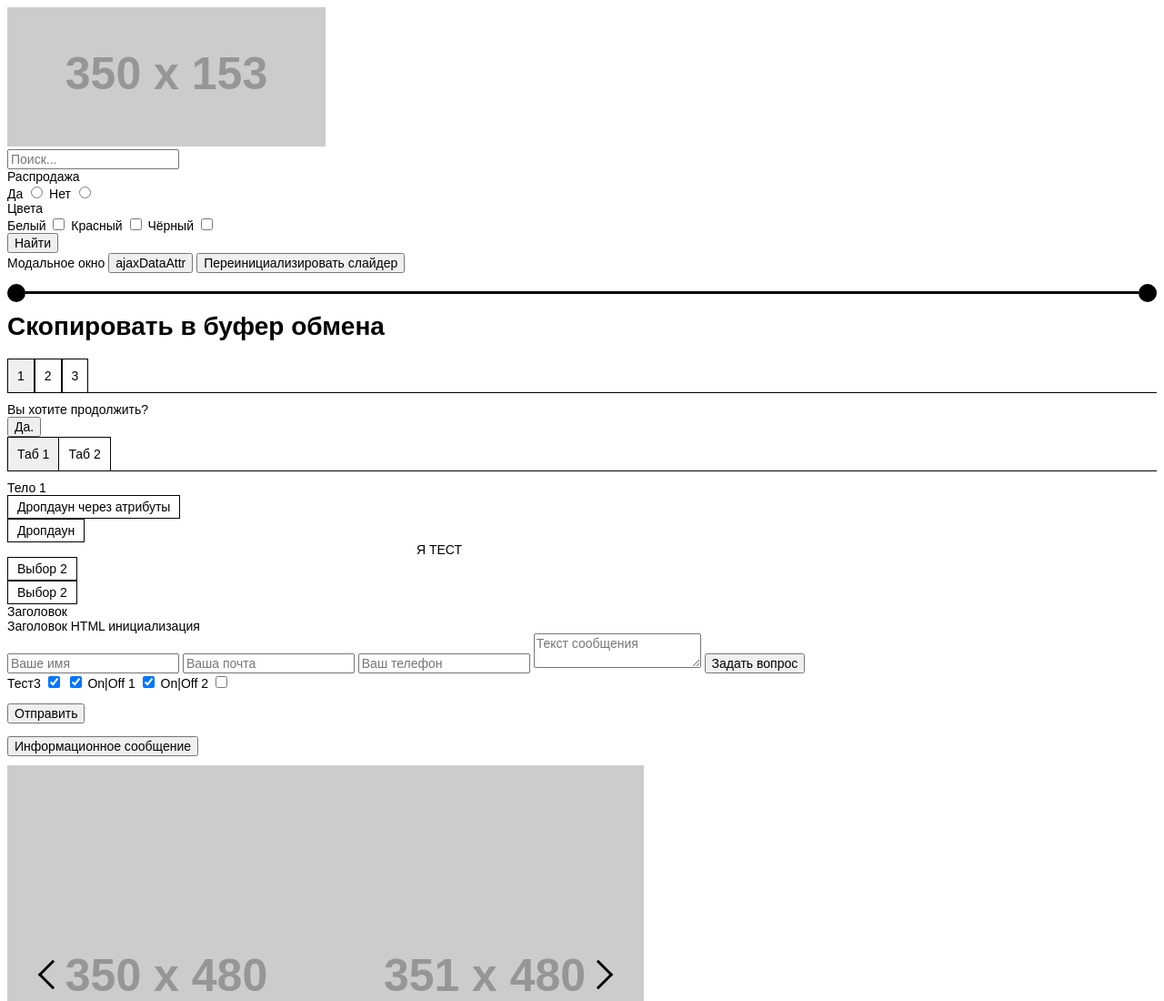
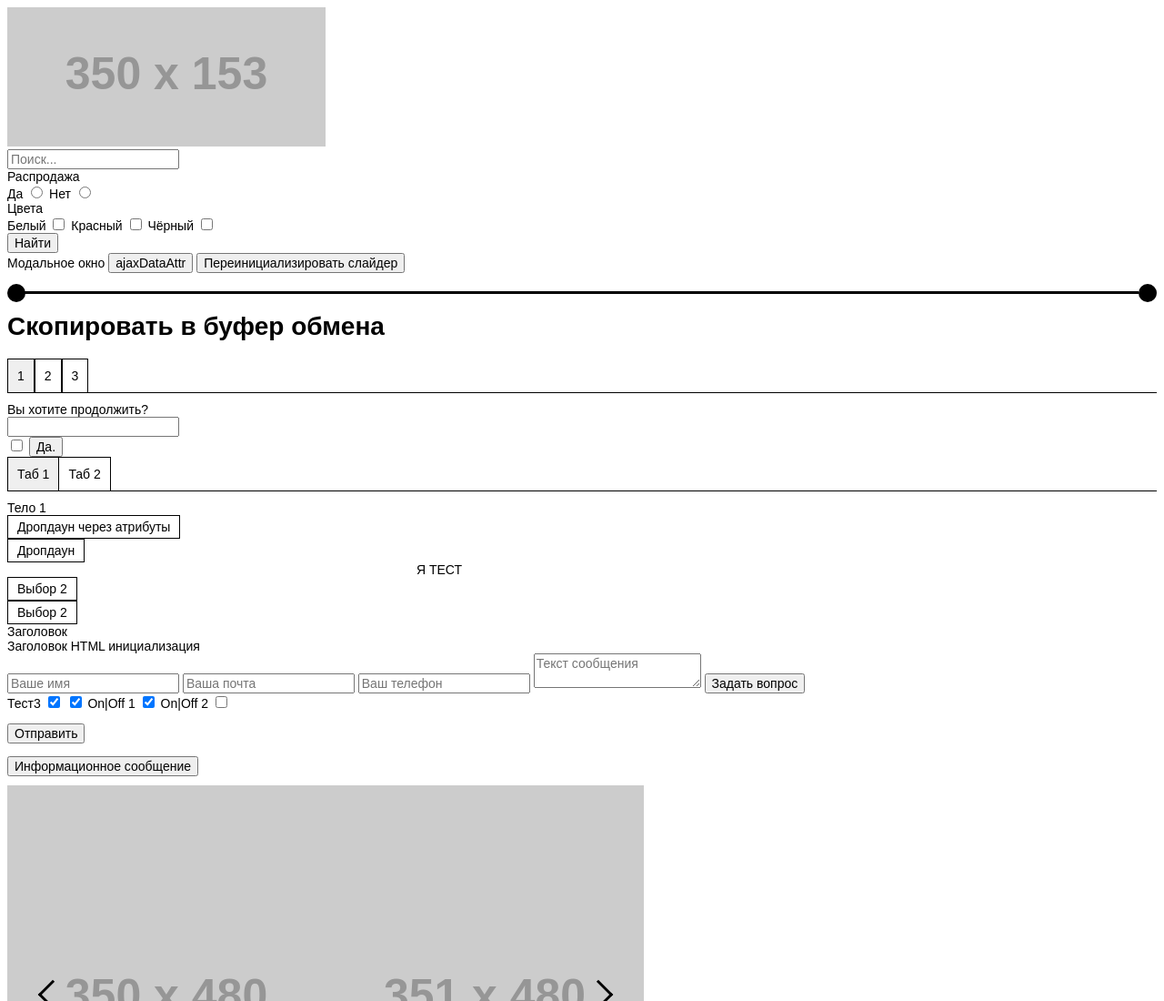
Before and after one commit to ThunderTeasers/Faze, a website built with webpack: page src/index.html in a window 1280 px wide. Shown: the top 1100 px of the page at 91% size. Built offline with nearby package versions, Linux system fonts and the light colour scheme; placeholder pictures from the web are drawn by us.

Commit message:
Модуль Steps: добавлены элементы формы для тестирования

```diff
--- a/src/index.html
+++ b/src/index.html
@@ -136,6 +136,8 @@
         <div class="faze-steps-bodies">
             <div class="faze-steps-body">
                 Вы хотите продолжить?<br>
+                <input type="text" required><br>
+                <input type="checkbox" name="test" required>
                 <button class="faze-steps-next">Да.</button>
             </div>
             <div class="faze-steps-body">
```
